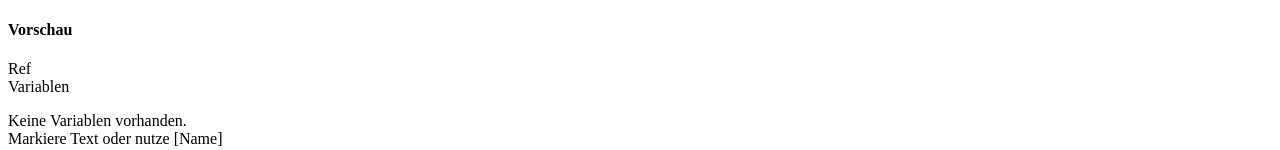
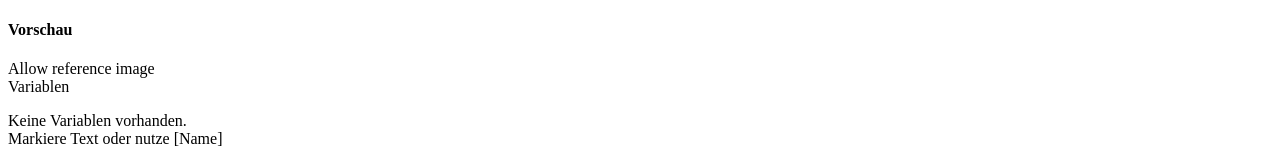
Before and after one commit to KiriKev/AIgency, a React (Vite) app in the folder client/: page /editor in a window 1280 px wide. Shown: the part 647-797 px from the top of the page. Built offline with nearby package versions, Linux system fonts and the light colour scheme.

Commit message:
Saved your changes before starting work
Replit-Commit-Author: Agent
Replit-Commit-Session-Id: f839a71f-38ff-47a6-95d7-b6730bbf4e76
Replit-Commit-Checkpoint-Type: full_checkpoint
Replit-Commit-Event-Id: 722f314f-e077-4699-97ec-697b047a27d0

```diff
--- a/client/src/components/PromptEditor.tsx
+++ b/client/src/components/PromptEditor.tsx
@@ -1205,14 +1205,7 @@ export default function PromptEditor({ onBack }: PromptEditorProps = {}) {
         <Card className="flex flex-col overflow-hidden" id="desktop-variables-panel">
             <CardHeader className="pb-2 px-3 shrink-0">
               <div className="flex items-center gap-2">
-                <Tooltip>
-                  <TooltipTrigger asChild>
-                    <span className="text-[10px] text-muted-foreground cursor-help">Ref</span>
-                  </TooltipTrigger>
-                  <TooltipContent side="top" className="text-xs">
-                    Reference image allowed
-                  </TooltipContent>
-                </Tooltip>
+                <span className="text-[10px] text-white whitespace-nowrap">Allow reference image</span>
                 <CardTitle className="text-base text-white">Variablen</CardTitle>
               </div>
             </CardHeader>
```
